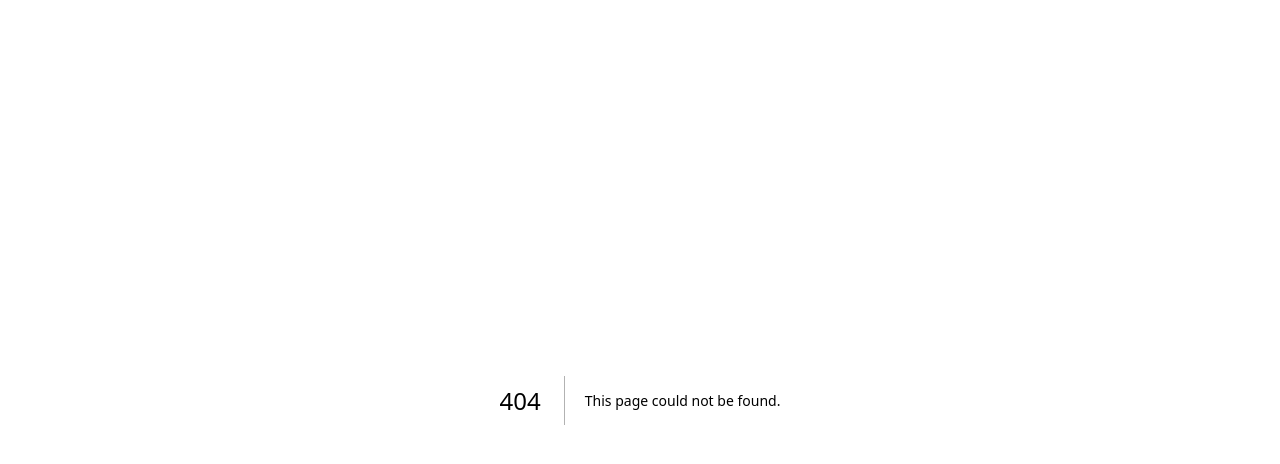
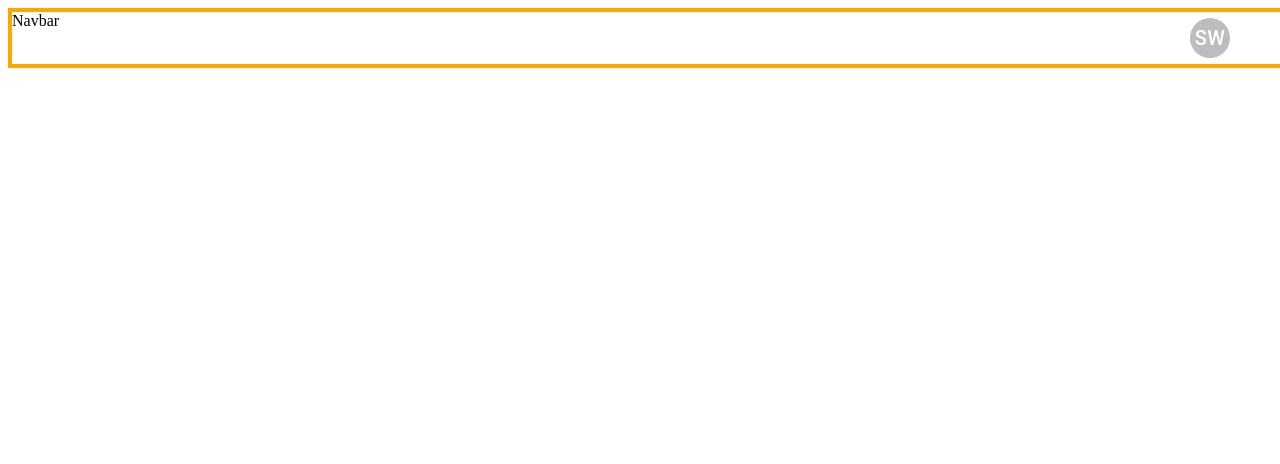
Before and after one commit to mmal1524/chef-impastable, a Next.js app in the folder chef-impastable/: page /navbar in a window 1280 px wide. Before the commit this address had no page. Shown: the top 464 px of the page. Built offline with nearby package versions, Linux system fonts and the light colour scheme.

Commit message:
Created Nav bar with profile dropdown clicking to profile works

```diff
--- a/chef-impastable/components/user.js
+++ b/chef-impastable/components/user.js
@@ -1,6 +1,8 @@
 import Stack from '@mui/material/Stack';
 import Avatar from '@mui/material/Avatar';
 import Box from '@mui/material/Box';
+
+const currUser = "63efbd6587c0903e01a19bc6";
 
 export default class User {
     constructor(displayName, username, profilePicture, friends, friendRequests) {
--- /dev/null
+++ b/chef-impastable/pages/navbar.js
@@ -0,0 +1,75 @@
+import * as React from 'react';
+import Grid from '@mui/material/Unstable_Grid2';
+import Button from '@mui/material/Button';
+import User from '../components/user';
+import Avatar from '@mui/material/Avatar';
+import Menu from '@mui/material/Menu';
+import MenuItem from '@mui/material/MenuItem';
+
+const Navbar = () => {
+
+    var user = new User('Sarah Wagler', 'sawagler', "",[],[]);
+
+    const [anchorEl, setAnchorEl] = React.useState(null);
+    const open = Boolean(anchorEl);
+    const handleClick = (event) => {
+        setAnchorEl(event.currentTarget);
+    };
+    const handleClose = () => {
+        setAnchorEl(null);
+    };
+
+    return (
+    <Grid container spacing={0} sx={{width: '100vw', border: 4, borderColor: 'Orange'}}>
+        <Grid xs={11}>
+            Navbar
+        </Grid>
+        <Grid xs={1}>
+            <Button
+                variant="text"
+                sx={{color: 'black'}}
+                aria-controls={open ? 'navbar' : undefined}
+                aria-haspopup="true"
+                aria-expanded={open ? 'true' : undefined}
+                onClick={handleClick}
+            >
+                    <Avatar
+                        sx={{width: 40, height: 40}}
+                        alt={user.displayName}
+                        src={user.profilePicture}
+                    >
+                        {user.getInitials()}
+                    </Avatar>
+            </Button>
+            <Menu
+                aria-labelledby="navbar"
+                anchorEl={anchorEl}
+                open={open}
+                onClose={handleClose}
+                anchorOrigin={{
+                vertical: 'top',
+                horizontal: 'left',
+                }}
+                transformOrigin={{
+                vertical: 'top',
+                horizontal: 'left',
+                }}
+            >
+                <MenuItem
+                    onClick={() => {
+                        window.location.href="/profile-page";
+                    }}
+                >
+                    Profile
+                </MenuItem>
+                <MenuItem
+                >
+                    Logout
+                </MenuItem>
+            </Menu>
+        </Grid>
+    </Grid>
+    );
+}
+
+export default Navbar;
--- a/chef-impastable/pages/profile-page.js
+++ b/chef-impastable/pages/profile-page.js
@@ -1,5 +1,6 @@
 import * as React from 'react';
 import User from '../components/user';
+import { currUser } from '../components/user';
 import Link from 'next/link';
 import Stack from '@mui/material/Stack';
 import Box from '@mui/material/Box';
@@ -11,6 +12,7 @@ import Tab from '@mui/material/Tab';
 import PropTypes from 'prop-types';
 import Typography from '@mui/material/Typography';
 import { Divider } from '@mui/material';
+
 
 function TabPanel(props) {
     const { children, value, index, ...other } = props;
```
Also changed, not shown: chef-impastable/pages/index.js (+11 -0 lines).
